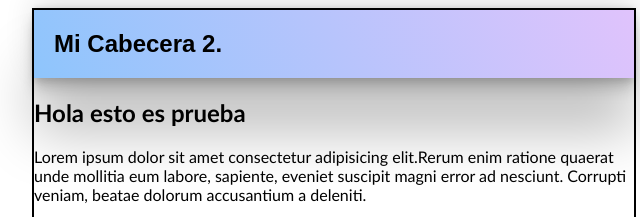
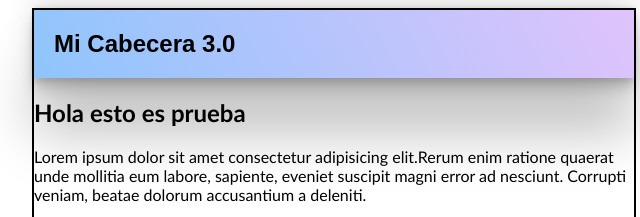
Before and after one commit to kevinrev/blog, a plain HTML site: page index.html in a window 1280 px wide. Shown: the top 217 px of the page, 306-946 px from the left. Drawn offline with Linux system fonts and the light colour scheme.

```diff
--- a/index.html
+++ b/index.html
@@ -10,7 +10,7 @@
 <body>
     <section class="nav">
         <div class="titulo">
-            <div class="cabecera"><h1> Mi Cabecera 2.</h1></div>
+            <div class="cabecera"><h1> Mi Cabecera 3.0</h1></div>
             <h2>Hola esto es prueba</h2>
             <p>Lorem ipsum dolor sit amet consectetur adipisicing elit.Rerum enim ratione quaerat unde mollitia eum labore, sapiente, eveniet suscipit magni error ad nesciunt. Corrupti veniam, beatae dolorum accusantium a deleniti.</p>
             <p> esto es de mi master por eso no aparece</p>
```
